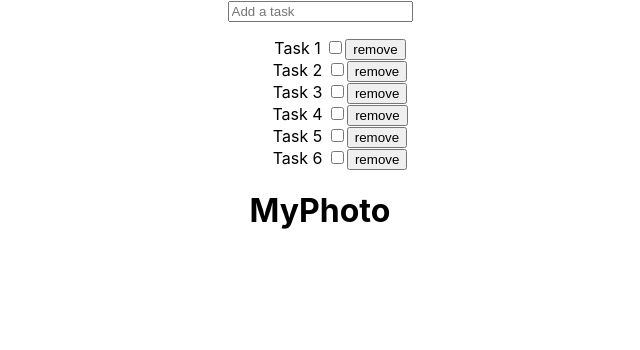
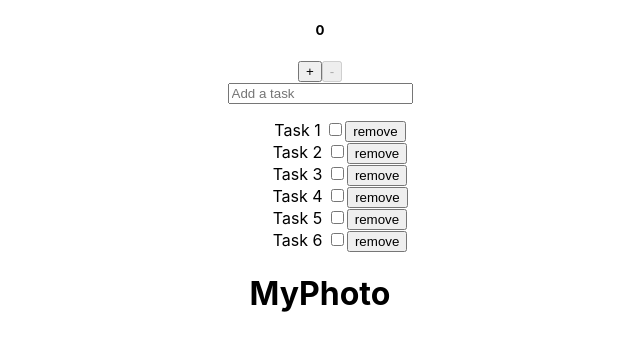
Before and after one commit to AliakseiKrasko/unit_testy, a React (Create React App) app: page / in a window 1280 px wide. Shown: the top 350 px of the page, without its empty margins (320-960 px from the left). Built offline with nearby package versions, Linux system fonts and the light colour scheme.

Commit message:
added counter

```diff
--- a/src/App.tsx
+++ b/src/App.tsx
@@ -2,6 +2,7 @@ import React, {ChangeEvent, useState} from 'react';
 
 import './App.css';
 import {v1} from 'uuid';
+import {Counter} from './Counter';
 
 type TaskType = {
     id: string;
@@ -54,6 +55,7 @@ function App() {
 
         return (
             <div className="App">
+                <Counter />
                 <input type={'text'}
                        onChange={addTaskHundler}
                        value={newTask}
--- /dev/null
+++ b/src/Counter.tsx
@@ -0,0 +1,24 @@
+import * as React from 'react';
+import {useState} from 'react';
+
+type Props = {
+
+};
+export const Counter = (props: Props) => {
+    const [count, setCount] = useState(0);
+    const [disable, setDisable] = useState(false);
+    const negativeStyle = {color: 'red'}
+    const onClickHundler = () => {
+        setCount(count-1)
+        setDisable(true);
+    }
+
+
+    return (
+        <div>
+            <h5 style={count < 0 ? negativeStyle : undefined}>{count}</h5>
+            <button onClick={()=>setCount(count+1)}>+</button>
+            <button onClick={()=>setCount(count-1)} disabled={count === 0} >-</button>
+        </div>
+    );
+};
```
